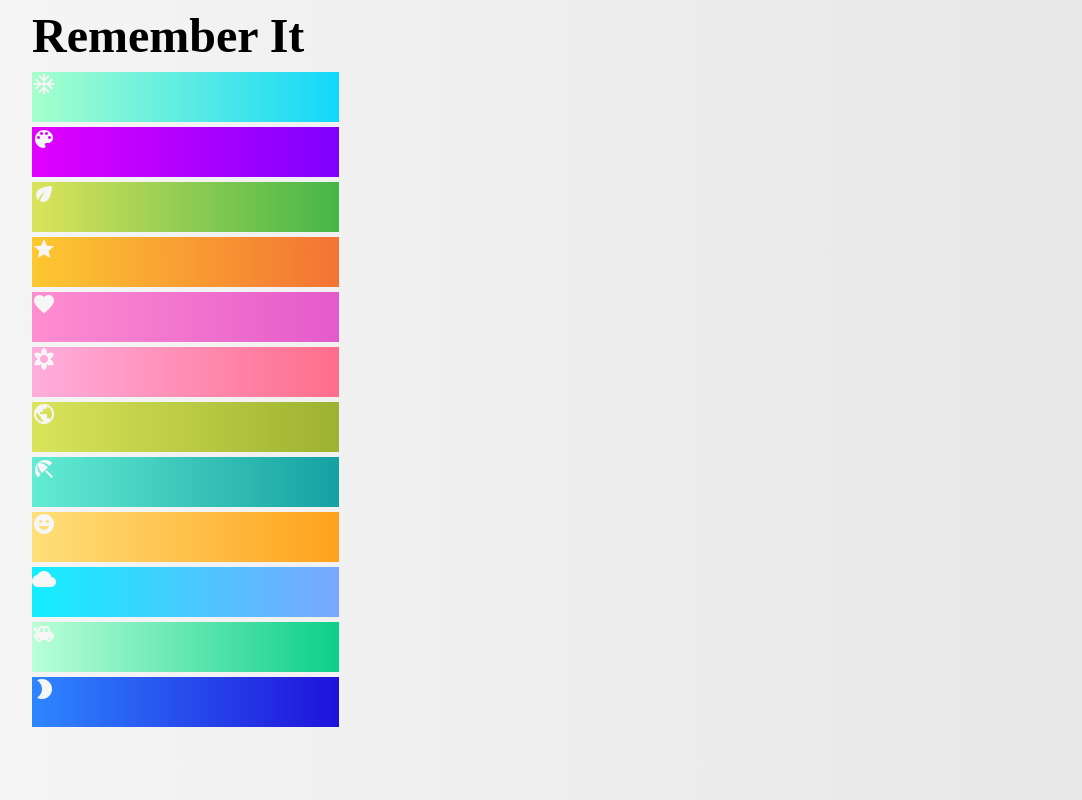
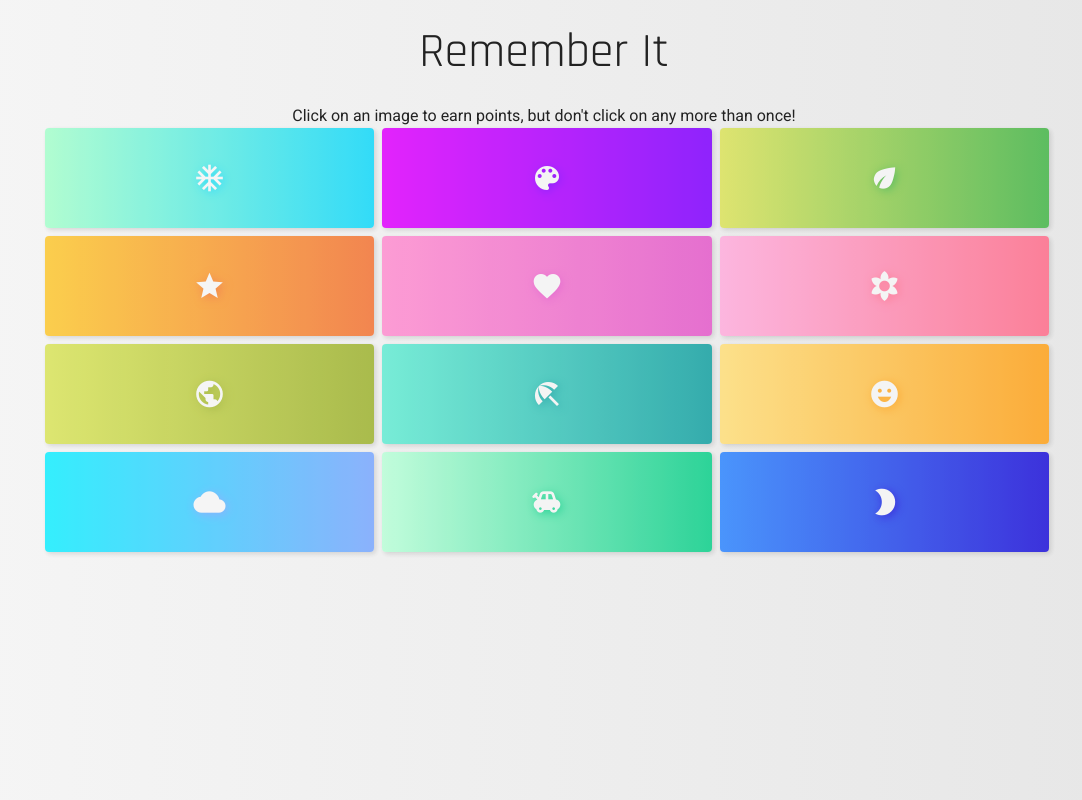
Before and after one commit to acarlie/remember_it, a React (Create React App) app: page / in a window 1280 px wide. Shown: the whole page, without its empty margins (96-1178 px from the left). Built offline with nearby package versions, Linux system fonts and the light colour scheme.

Commit message:
Worked on styling

```diff
--- a/public/index.html
+++ b/public/index.html
@@ -24,6 +24,7 @@
       work correctly both with client-side routing and a non-root public URL.
       Learn how to configure a non-root public URL by running `npm run build`.
     -->
+    <link href="https://fonts.googleapis.com/css?family=Rajdhani:400,600|Roboto&display=swap" rel="stylesheet">
     <link href="https://fonts.googleapis.com/icon?family=Material+Icons" rel="stylesheet">
     <title>React App</title>
   </head>
--- /dev/null
+++ b/src/assets/css/typography.css
@@ -0,0 +1,20 @@
+body {
+    font-family: 'Roboto', sans-serif;
+    color: var(--color-black);
+}
+
+h1, h2, h3, h4, h5, h6 {
+    font-family: 'Rajdhani', sans-serif;
+}
+
+h1, h2 {
+    font-weight: 400;
+}
+
+h3, h4, h5, h6{
+    font-weight: bold;
+}
+
+.text-center{
+    text-align: center;
+}
--- a/src/assets/css/variables.css
+++ b/src/assets/css/variables.css
@@ -4,4 +4,9 @@
     --color-neutral-light: #f6f6f6;
     --color-neutral-dim: #e6e6e6;
     --color-black:#222;
+    --margin-sm: .5em;
+    --margin: 1em;
+    --margin-lg: 1.5em;
+    --radius: .25em;
+    --shadow: 2px 2px 5px rgba(0,0,0,.15);
 }
--- a/src/components/App/App.js
+++ b/src/components/App/App.js
@@ -7,6 +7,7 @@ import colors from '../../assets/data/colors.js';
 // Styles
 import '../../assets/css/reset.min.css';
 import '../../assets/css/variables.css';
+import '../../assets/css/typography.css';
 import styles from './App.module.scss';
 
 class App extends Component {
@@ -23,10 +24,13 @@ class App extends Component {
         return (
             <div className={styles['app']}>
                 <div className={styles['container']}>
-                    <header className="">
-                        <h1>Remember It</h1>
+                    <header className={styles['header']}>
+                        <h1 className='text-center'>Remember It</h1>
                     </header>
                     <main>
+                        <section className='text-center'>
+                            Click on an image to earn points, but don't click on any more than once!
+                        </section>
                         <CardContainer colors={this.state.colors} />
 
                     </main>
--- a/src/components/App/App.module.scss
+++ b/src/components/App/App.module.scss
@@ -3,11 +3,16 @@
     background: -webkit-linear-gradient(to left, var(--color-neutral-dim), var(--color-neutral-light));
     background: linear-gradient(to left, var(--color-neutral-dim), var(--color-neutral-light));
     min-height: 100vh;
+    padding: 1em;
 }
 
-.container{
+.container {
     width: 90%;
     margin: 0 auto;
+}
+
+.header {
+    margin-bottom: var(--margin);
 }
 
 @media only screen and (min-width: 768px) {
--- a/src/components/Card/Card-Container.js
+++ b/src/components/Card/Card-Container.js
@@ -7,7 +7,7 @@ class CardContainer extends Component {
         const data = this.props.colors;
 
         return (
-            <div className={styles['container']}>
+            <div className={styles['card__container']}>
                 {
                     data.map((color, i) => {
                         return <Card key={i} color={color} />;
--- a/src/components/Card/Card.js
+++ b/src/components/Card/Card.js
@@ -5,10 +5,11 @@ class Card extends Component {
     render () {
         const { color1, color2, icon } = this.props.color;
         const background = { background: `linear-gradient(to right, ${color1}, ${color2})` };
+        const shadow = { textShadow: `2px 2px 10px ${color2}` };
 
         return (
             <div className={styles['card']} style={background}>
-                <i className='material-icons'>{icon}</i>
+                <i className={`material-icons ${styles['card__icon']}`} style={shadow}>{icon}</i>
             </div>
         );
     }
--- a/src/components/Card/Card.module.scss
+++ b/src/components/Card/Card.module.scss
@@ -1,6 +1,32 @@
 .card {
     color: var(--color-neutral-light);
-    width: 30%;
-    height: 50px;
-    margin-bottom: 5px;
+    width: 100%;
+    min-height: 100px;
+    cursor: pointer;
+    border-radius: var(--radius);
+    box-shadow: var(--shadow);
+    display: flex;
+    justify-content: center;
+    align-items: center;
+    opacity: .85;
+    transition: opacity .5s;
+
+    &:hover{
+        opacity: 1;
+        .card__icon {
+            transform: rotate(60deg);
+        }
+    }
+
+    &__icon{
+        transition: transform .5s ease;
+        font-size: 2em;
+    }
+
+    &__container{
+        display: grid;
+        grid-template-columns: repeat(3, 33%);
+        grid-column-gap: var(--margin-sm);
+        grid-row-gap: var(--margin-sm);
+    }
 }
```
